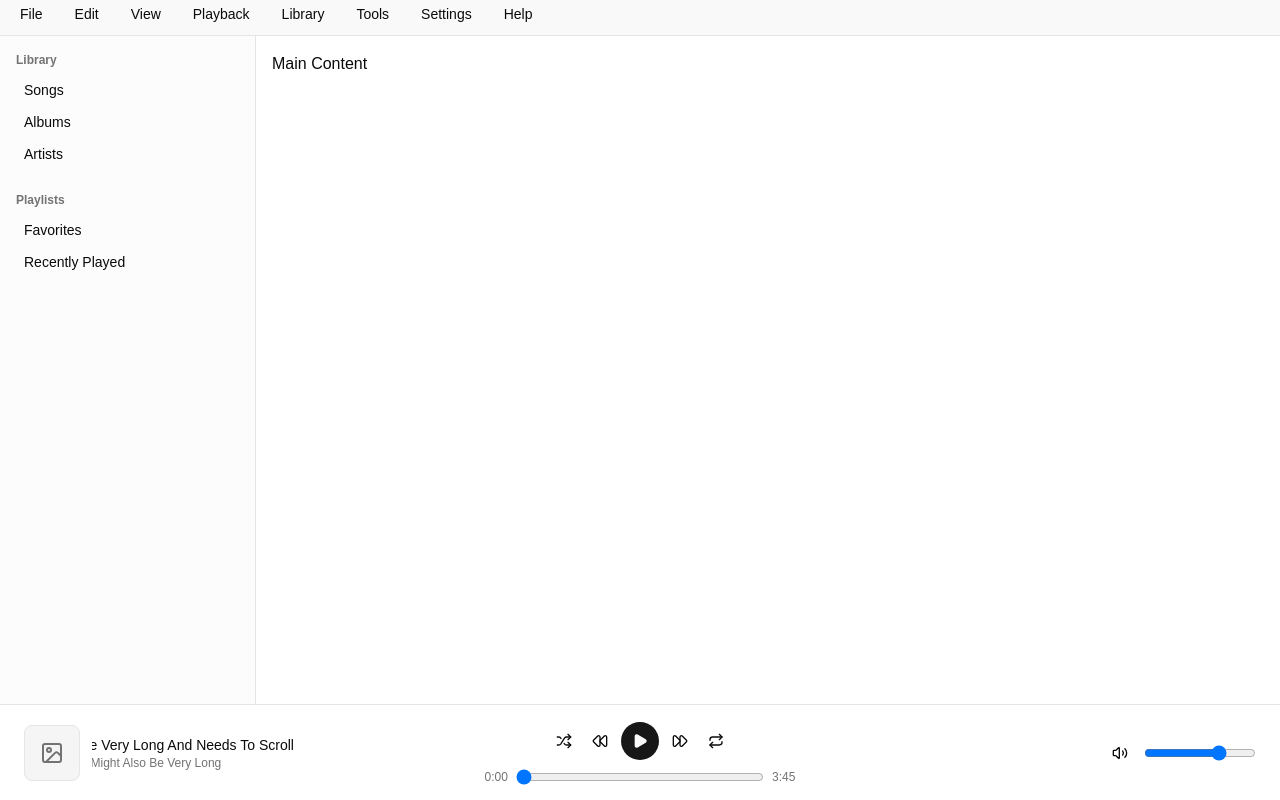
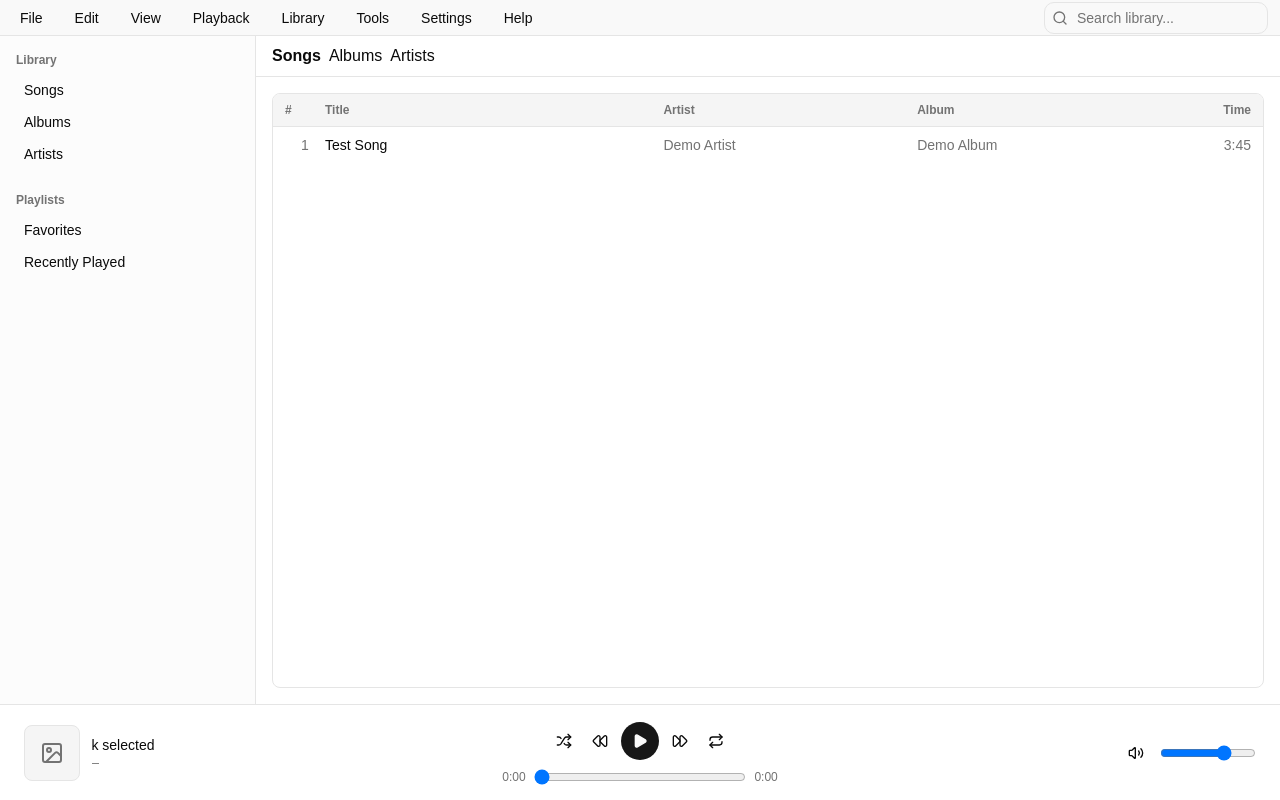
Before and after one commit to scho0124/Music_Library, a React (Vite) app: page / in a window 1280 px wide. Built offline with nearby package versions, Linux system fonts and the light colour scheme.

Commit message:
Playback functioning, song list playback / selection / hover

```diff
--- a/package.json
+++ b/package.json
@@ -7,7 +7,8 @@
     "dev": "vite",
     "build": "tsc && vite build",
     "preview": "vite preview",
-    "tauri": "tauri"
+    "tauri": "tauri",
+    "run": "tauri dev"
   },
   "dependencies": {
     "@fontsource-variable/geist": "^5.2.8",
@@ -23,7 +24,8 @@
     "shadcn": "^4.6.0",
     "tailwind-merge": "^3.5.0",
     "tailwindcss": "^4.2.4",
-    "tw-animate-css": "^1.4.0"
+    "tw-animate-css": "^1.4.0",
+    "zustand": "^5.0.12"
   },
   "devDependencies": {
     "@tauri-apps/cli": "^2",
--- a/src/App.tsx
+++ b/src/App.tsx
@@ -2,11 +2,12 @@ import { AppShell } from "./components/layout/AppShell";
 import { MenuBar } from "./components/layout/MenuBar";
 import { SideBar } from "./components/layout/SideBar";
 import { PlayerBar } from "./components/layout/PlayerBar";
+import { Library } from "./components/layout/Library";
 
 export default function App() {
   return (
     <AppShell menu={<MenuBar />} sidebar={<SideBar />} player={<PlayerBar />}>
-      <div className="p-4">Main Content</div>
+      <Library />
     </AppShell>
   );
 }
--- /dev/null
+++ b/src/components/SongTable.tsx
@@ -0,0 +1,131 @@
+import { useState } from "react";
+import { Play, Pause } from "lucide-react";
+import { usePlaybackStore } from "@/stores/playbackStore";
+
+type Song = {
+  id: number;
+  title: string;
+  artist: string;
+  album: string;
+  duration: string;
+  src: string;
+};
+
+const mockSongs: Song[] = [
+  {
+    id: 1,
+    title: "Test Song",
+    artist: "Demo Artist",
+    album: "Demo Album",
+    duration: "3:45",
+    src: "/audio/test.mp3",
+  },
+];
+export const SongTable = () => {
+  const [selectedId, setSelectedId] = useState<number | null>(null);
+
+  const { currentTrack, isPlaying, setTrack, togglePlay } = usePlaybackStore();
+
+  return (
+    <div className="h-full overflow-hidden rounded-md border">
+      {/* Header */}
+      <div className="grid grid-cols-[40px_2fr_1.5fr_1.5fr_80px] border-b bg-muted px-3 py-2 text-xs font-semibold text-muted-foreground">
+        <span>#</span>
+        <span>Title</span>
+        <span>Artist</span>
+        <span>Album</span>
+        <span className="text-right">Time</span>
+      </div>
+
+      {/* Rows */}
+      <div className="h-full overflow-auto">
+        {mockSongs.map((song, index) => {
+          const isSelected = selectedId === song.id;
+          const isActive = currentTrack?.id === song.id;
+
+          return (
+            <div
+              key={song.id}
+              onClick={() => setSelectedId(song.id)}
+              onDoubleClick={() => setTrack(song)}
+              className={`
+                group
+                grid cursor-pointer grid-cols-[40px_2fr_1.5fr_1.5fr_80px] items-center px-3 py-2 text-sm
+                ${isActive ? "bg-blue-500 text-white" : ""}
+                ${!isActive && isSelected ? "bg-muted/70" : ""}
+                ${!isActive ? "hover:bg-muted/60" : ""}
+              `}
+            >
+              {/* LEFT COLUMN */}
+              <span className="flex items-center justify-center">
+                {isActive ? (
+                  // Active track → play/pause
+                  <button
+                    onClick={(e) => {
+                      e.stopPropagation();
+                      togglePlay();
+                    }}
+                  >
+                    {isPlaying ? (
+                      <Pause className="h-4 w-4 text-white" />
+                    ) : (
+                      <Play className="h-4 w-4 text-white" />
+                    )}
+                  </button>
+                ) : (
+                  <>
+                    {/* Default: number */}
+                    <span className="text-muted-foreground group-hover:hidden">
+                      {index + 1}
+                    </span>
+
+                    {/* Hover: play button */}
+                    <button
+                      onClick={(e) => {
+                        e.stopPropagation();
+                        setTrack(song);
+                      }}
+                      className="hidden group-hover:block"
+                    >
+                      <Play className="h-4 w-4" />
+                    </button>
+                  </>
+                )}
+              </span>
+
+              {/* Title */}
+              <span className="truncate">{song.title}</span>
+
+              {/* Artist */}
+              <span
+                className={`truncate ${
+                  isActive ? "text-white/80" : "text-muted-foreground"
+                }`}
+              >
+                {song.artist}
+              </span>
+
+              {/* Album */}
+              <span
+                className={`truncate ${
+                  isActive ? "text-white/80" : "text-muted-foreground"
+                }`}
+              >
+                {song.album}
+              </span>
+
+              {/* Duration */}
+              <span
+                className={`text-right ${
+                  isActive ? "text-white/80" : "text-muted-foreground"
+                }`}
+              >
+                {song.duration}
+              </span>
+            </div>
+          );
+        })}
+      </div>
+    </div>
+  );
+};
--- /dev/null
+++ b/src/components/layout/Library.tsx
@@ -0,0 +1,107 @@
+import { useState } from "react";
+import { SongTable } from "../SongTable";
+
+/**
+ * Library
+ *
+ * Controls which view is displayed:
+ * - Songs
+ * - Albums
+ * - Artists
+ *
+ * Later this should be controlled by Sidebar (global state)
+ */
+export const Library = () => {
+  const [view, setView] = useState<"songs" | "albums" | "artists">("songs");
+
+  return (
+    <div className="flex h-full flex-col">
+      {/* Top: View Switcher (temporary for dev) */}
+      <div className="flex items-center gap-2 border-b px-4 py-2">
+        <button
+          onClick={() => setView("songs")}
+          className={view === "songs" ? "font-semibold" : ""}
+        >
+          Songs
+        </button>
+
+        <button
+          onClick={() => setView("albums")}
+          className={view === "albums" ? "font-semibold" : ""}
+        >
+          Albums
+        </button>
+
+        <button
+          onClick={() => setView("artists")}
+          className={view === "artists" ? "font-semibold" : ""}
+        >
+          Artists
+        </button>
+      </div>
+
+      {/* Content Area */}
+      <div className="flex-1 overflow-auto p-4">
+        {view === "songs" && <SongTable />}
+        {view === "albums" && <AlbumsView />}
+        {view === "artists" && <ArtistsView />}
+      </div>
+    </div>
+  );
+};
+
+// Will Extract Later
+
+const SongsView = () => {
+  return (
+    <div>
+      <h2 className="mb-4 text-lg font-semibold">Songs</h2>
+
+      <div className="space-y-2">
+        {Array.from({ length: 10 }).map((_, i) => (
+          <div
+            key={i}
+            className="flex items-center justify-between rounded px-3 py-2 hover:bg-muted"
+          >
+            <span>Song {i + 1}</span>
+            <span className="text-sm text-muted-foreground">3:45</span>
+          </div>
+        ))}
+      </div>
+    </div>
+  );
+};
+
+const AlbumsView = () => {
+  return (
+    <div>
+      <h2 className="mb-4 text-lg font-semibold">Albums</h2>
+
+      <div className="grid grid-cols-2 gap-4 md:grid-cols-4 lg:grid-cols-6">
+        {Array.from({ length: 12 }).map((_, i) => (
+          <div key={i} className="space-y-2">
+            <div className="aspect-square rounded bg-muted" />
+            <p className="text-sm font-medium">Album {i + 1}</p>
+            <p className="text-xs text-muted-foreground">Artist</p>
+          </div>
+        ))}
+      </div>
+    </div>
+  );
+};
+
+const ArtistsView = () => {
+  return (
+    <div>
+      <h2 className="mb-4 text-lg font-semibold">Artists</h2>
+
+      <div className="space-y-2">
+        {Array.from({ length: 10 }).map((_, i) => (
+          <div key={i} className="rounded px-3 py-2 hover:bg-muted">
+            Artist {i + 1}
+          </div>
+        ))}
+      </div>
+    </div>
+  );
+};
--- a/src/components/layout/MenuBar.tsx
+++ b/src/components/layout/MenuBar.tsx
@@ -1,11 +1,6 @@
-/**
- * MenuBar = desktop-style app menu
- *
- * Later this can trigger:
- * - Import folder
- * - Settings
- * - Metadata editing
- */
+import { Input } from "@/components/ui/input";
+import { Search } from "lucide-react";
+
 export const MenuBar = () => {
   const menuItems = [
     "File",
@@ -19,12 +14,26 @@ export const MenuBar = () => {
   ];
 
   return (
-    <div className="flex items-center gap-4 px-3 text-sm">
-      {menuItems.map((item) => (
-        <button key={item} className="px-2 py-1 rounded hover:bg-muted">
-          {item}
-        </button>
-      ))}
+    <div className="flex h-full items-center justify-between px-3">
+      {/* Left: Menu items */}
+      <div className="flex items-center gap-4 text-sm">
+        {menuItems.map((item) => (
+          <button key={item} className="px-2 py-1 rounded hover:bg-muted">
+            {item}
+          </button>
+        ))}
+      </div>
+
+      {/* Right: Search */}
+      <div className="relative flex items-center">
+        <Search className="absolute left-2 h-4 w-4 text-muted-foreground" />
+
+        <Input
+          type="search"
+          placeholder="Search library..."
+          className="h-8 w-56 pl-8"
+        />
+      </div>
     </div>
   );
 };
--- a/src/components/layout/PlayerBar.tsx
+++ b/src/components/layout/PlayerBar.tsx
@@ -1,4 +1,4 @@
-import { useState } from "react";
+import { useState, useEffect } from "react";
 import {
   FastForward,
   ImageIcon,
@@ -12,16 +12,7 @@ import {
 } from "lucide-react";
 
 import { Button } from "@/components/ui/button";
-
-/**
- * ScrollingText
- *
- * Used for long song/artist names.
- * CSS handles the delay:
- * - wait 3 seconds
- * - scroll text
- * - repeat
- */
+import { usePlaybackStore } from "@/stores/playbackStore";
 
 const ScrollingText = ({
   children,
@@ -31,70 +22,91 @@ const ScrollingText = ({
   className?: string;
 }) => {
   return (
-    <div
-      className={`group max-w-full overflow-hidden whitespace-nowrap ${className}`}
-    >
-      <span className="inline-block group-hover:animate-none animate-[marquee_9s_linear_infinite]">
+    <div className={`group overflow-hidden whitespace-nowrap ${className}`}>
+      <span className="inline-block animate-[marquee_9s_linear_infinite] group-hover:animate-none">
         {children}
       </span>
     </div>
   );
 };
 
+const formatTime = (value: number) => {
+  const minutes = Math.floor(value / 60);
+  const seconds = Math.floor(value % 60)
+    .toString()
+    .padStart(2, "0");
+  return `${minutes}:${seconds}`;
+};
+
 export const PlayerBar = () => {
   const [shuffleEnabled, setShuffleEnabled] = useState(false);
   const [repeatEnabled, setRepeatEnabled] = useState(false);
-  const [isPlaying, setIsPlaying] = useState(false);
   const [volume, setVolume] = useState(70);
-  const [progress, setProgress] = useState(0);
+  const {
+    currentTrack,
+    isPlaying,
+    togglePlay,
+    currentTime,
+    duration,
+    setTime,
+  } = usePlaybackStore();
 
   const isMuted = volume === 0;
 
+  useEffect(() => {
+    const handleKey = (e: KeyboardEvent) => {
+      const tag = (e.target as HTMLElement).tagName;
+      if (tag === "INPUT" || tag === "TEXTAREA") return;
+
+      if (e.code === "Space") {
+        e.preventDefault();
+        togglePlay();
+      }
+    };
+
+    window.addEventListener("keydown", handleKey);
+    return () => window.removeEventListener("keydown", handleKey);
+  }, [togglePlay]);
+
   return (
     <div className="grid h-full grid-cols-[1fr_auto_1fr] items-center gap-4 px-4 md:px-6">
-      {/* Left: album art + current track info */}
+      {/* LEFT */}
       <section className="flex min-w-0 items-center gap-3">
-        <div className="flex h-14 w-14 shrink-0 items-center justify-center rounded-md border bg-muted">
+        <div className="flex h-14 w-14 items-center justify-center rounded-md border bg-muted">
           <ImageIcon className="h-6 w-6 text-muted-foreground" />
         </div>
 
         <div className="min-w-0">
-          <ScrollingText className="max-w-[180px] text-sm font-medium md:max-w-[260px]">
-            Song Title That Might Be Very Long And Needs To Scroll
+          <ScrollingText className="max-w-[200px] text-sm font-medium">
+            {currentTrack?.title ?? "No track selected"}
           </ScrollingText>
 
-          <ScrollingText className="max-w-[180px] text-xs text-muted-foreground md:max-w-[260px]">
-            Artist Name That Might Also Be Very Long
+          <ScrollingText className="max-w-[200px] text-xs text-muted-foreground">
+            {currentTrack?.artist ?? "—"}
           </ScrollingText>
         </div>
       </section>
 
-      {/* Center: playback controls + progress */}
-      <section
-        aria-label="Playback controls"
-        className="flex flex-col items-center gap-2"
-      >
+      {/* CENTER */}
+      <section className="flex flex-col items-center gap-2">
         <div className="flex items-center gap-1">
           <Button
             variant="ghost"
             size="icon"
-            onClick={() => setShuffleEnabled((current) => !current)}
+            onClick={() => setShuffleEnabled((c) => !c)}
             className={shuffleEnabled ? "text-blue-500" : ""}
-            aria-pressed={shuffleEnabled}
-            aria-label="Toggle shuffle"
           >
             <Shuffle className="h-4 w-4" />
           </Button>
 
-          <Button variant="ghost" size="icon" aria-label="Previous track">
+          <Button variant="ghost" size="icon">
             <Rewind className="h-5 w-5" />
           </Button>
 
           <Button
             size="icon"
             className="h-10 w-10 rounded-full"
-            onClick={() => setIsPlaying((current) => !current)}
-            aria-label={isPlaying ? "Pause" : "Play"}
+            onClick={togglePlay}
           >
             {isPlaying ? (
               <Pause className="h-5 w-5 fill-current" />
@@ -103,41 +115,39 @@ export const PlayerBar = () => {
             )}
           </Button>
 
-          <Button variant="ghost" size="icon" aria-label="Next track">
+          <Button variant="ghost" size="icon">
             <FastForward className="h-5 w-5" />
           </Button>
 
           <Button
             variant="ghost"
             size="icon"
-            onClick={() => setRepeatEnabled((current) => !current)}
+            onClick={() => setRepeatEnabled((c) => !c)}
             className={repeatEnabled ? "text-blue-500" : ""}
-            aria-pressed={repeatEnabled}
-            aria-label="Toggle repeat"
           >
             <Repeat className="h-4 w-4" />
           </Button>
         </div>
 
-        {/* Track progress slider */}
-        <div className="flex w-56 items-center gap-2 text-xs text-muted-foreground md:w-80">
-          <span className="w-9 text-right">0:00</span>
+        <div className="flex w-72 items-center gap-2 text-xs text-muted-foreground">
+          <div className="flex w-72 items-center gap-2 text-xs text-muted-foreground">
+            <span className="w-10 text-right">{formatTime(currentTime)}</span>
 
-          <input
-            type="range"
-            min="0"
-            max="100"
-            value={progress}
-            onChange={(event) => setProgress(Number(event.target.value))}
-            className="w-full"
-            aria-label="Track progress"
-          />
+            <input
+              type="range"
+              min="0"
+              max={duration || 0}
+              value={currentTime}
+              onChange={(e) => setTime(Number(e.target.value))}
+              className="w-full"
+            />
 
-          <span className="w-9">3:45</span>
+            <span className="w-10">{formatTime(duration)}</span>
+          </div>
         </div>
       </section>
 
-      {/* Right: volume */}
+      {/* RIGHT */}
       <section className="flex justify-end">
         <div className="flex items-center gap-2">
           <Button
@@ -145,8 +155,6 @@ export const PlayerBar = () => {
             size="icon"
             onClick={() => setVolume(isMuted ? 70 : 0)}
             className={isMuted ? "text-red-500" : ""}
-            aria-pressed={isMuted}
-            aria-label={isMuted ? "Unmute" : "Mute"}
           >
             {isMuted ? (
               <VolumeX className="h-4 w-4" />
@@ -160,9 +168,8 @@ export const PlayerBar = () => {
             min="0"
             max="100"
             value={volume}
-            onChange={(event) => setVolume(Number(event.target.value))}
-            className="w-20 md:w-28"
-            aria-label="Volume"
+            onChange={(e) => setVolume(Number(e.target.value))}
+            className="w-24"
           />
         </div>
       </section>
--- /dev/null
+++ b/src/components/ui/input.tsx
@@ -0,0 +1,19 @@
+import * as React from "react"
+
+import { cn } from "@/lib/utils"
+
+function Input({ className, type, ...props }: React.ComponentProps<"input">) {
+  return (
+    <input
+      type={type}
+      data-slot="input"
+      className={cn(
+        "h-8 w-full min-w-0 rounded-lg border border-input bg-transparent px-2.5 py-1 text-base transition-colors outline-none file:inline-flex file:h-6 file:border-0 file:bg-transparent file:text-sm file:font-medium file:text-foreground placeholder:text-muted-foreground focus-visible:border-ring focus-visible:ring-3 focus-visible:ring-ring/50 disabled:pointer-events-none disabled:cursor-not-allowed disabled:bg-input/50 disabled:opacity-50 aria-invalid:border-destructive aria-invalid:ring-3 aria-invalid:ring-destructive/20 md:text-sm dark:bg-input/30 dark:disabled:bg-input/80 dark:aria-invalid:border-destructive/50 dark:aria-invalid:ring-destructive/40",
+        className
+      )}
+      {...props}
+    />
+  )
+}
+
+export { Input }
--- /dev/null
+++ b/src/stores/playbackStore.ts
@@ -0,0 +1,85 @@
+import { create } from "zustand";
+
+export type Song = {
+  id: number;
+  title: string;
+  artist: string;
+  album: string;
+  duration: string;
+  src: string;
+};
+
+type PlaybackState = {
+  currentTrack: Song | null;
+  isPlaying: boolean;
+  duration: number;
+  currentTime: number;
+
+  audio: HTMLAudioElement | null;
+
+  setTrack: (song: Song) => void;
+  togglePlay: () => void;
+  setTime: (time: number) => void;
+};
+
+export const usePlaybackStore = create<PlaybackState>((set, get) => ({
+  currentTrack: null,
+  isPlaying: false,
+  duration: 0,
+  currentTime: 0,
+
+  audio: null,
+
+  setTrack: (song) => {
+    const prevAudio = get().audio;
+
+    // stop previous audio
+    if (prevAudio) {
+      prevAudio.pause();
+    }
+
+    const audio = new Audio(song.src);
+
+    audio.play();
+
+    audio.onloadedmetadata = () => {
+      set({ duration: audio.duration });
+    };
+
+    audio.ontimeupdate = () => {
+      set({ currentTime: audio.currentTime });
+    };
+
+    audio.onended = () => {
+      set({ isPlaying: false });
+    };
+
+    set({
+      currentTrack: song,
+      audio,
+      isPlaying: true,
+    });
+  },
+
+  togglePlay: () => {
+    const { audio, isPlaying } = get();
+
+    if (!audio) return;
+
+    if (isPlaying) {
+      audio.pause();
+    } else {
+      audio.play();
+    }
+
+    set({ isPlaying: !isPlaying });
+  },
+
+  setTime: (time) => {
+    const { audio } = get();
+    if (!audio) return;
+
+    audio.currentTime = time;
+    set({ currentTime: time });
+  },
+}));
```
Also changed, not shown: 2 other files (tests, documents, lock files or other folders).
